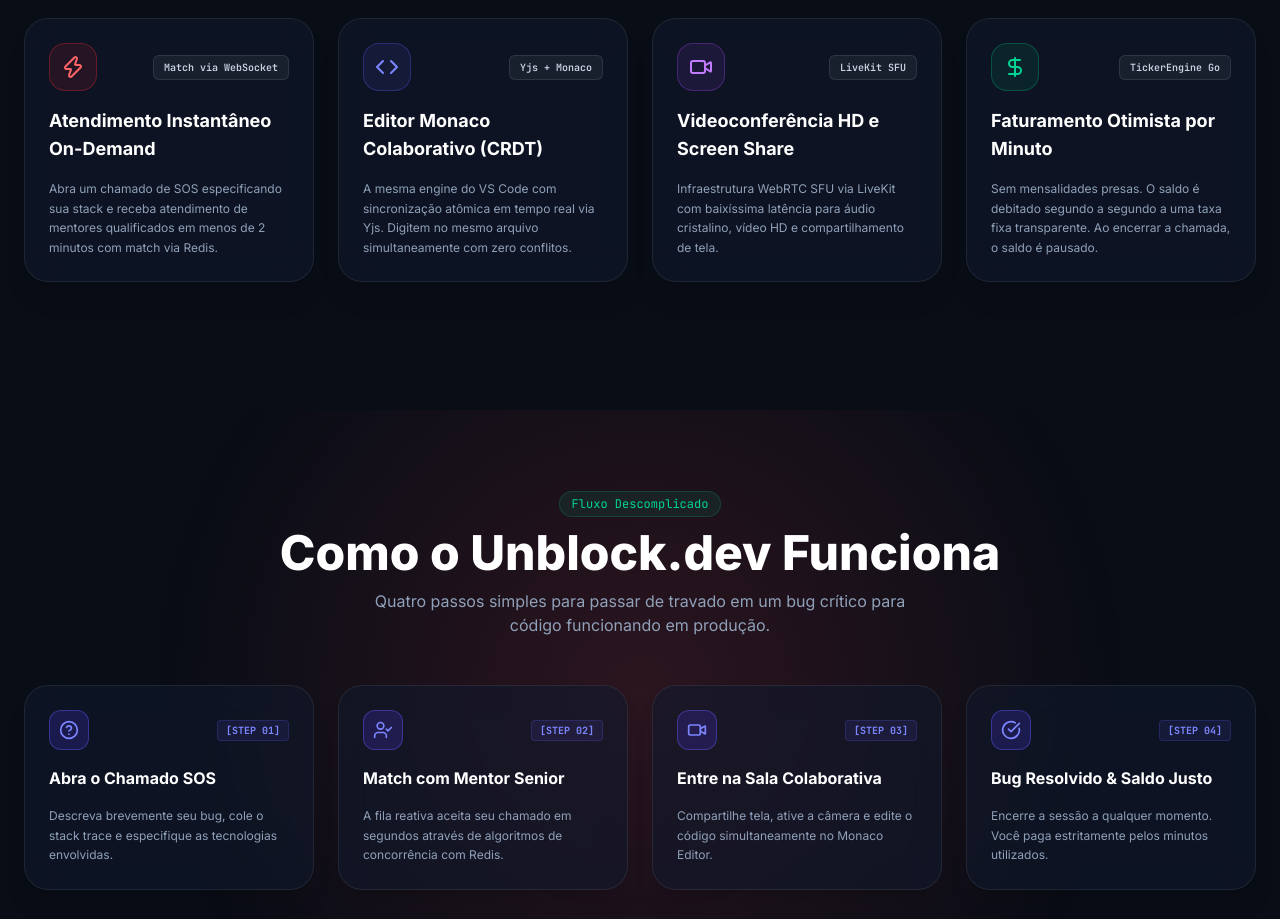
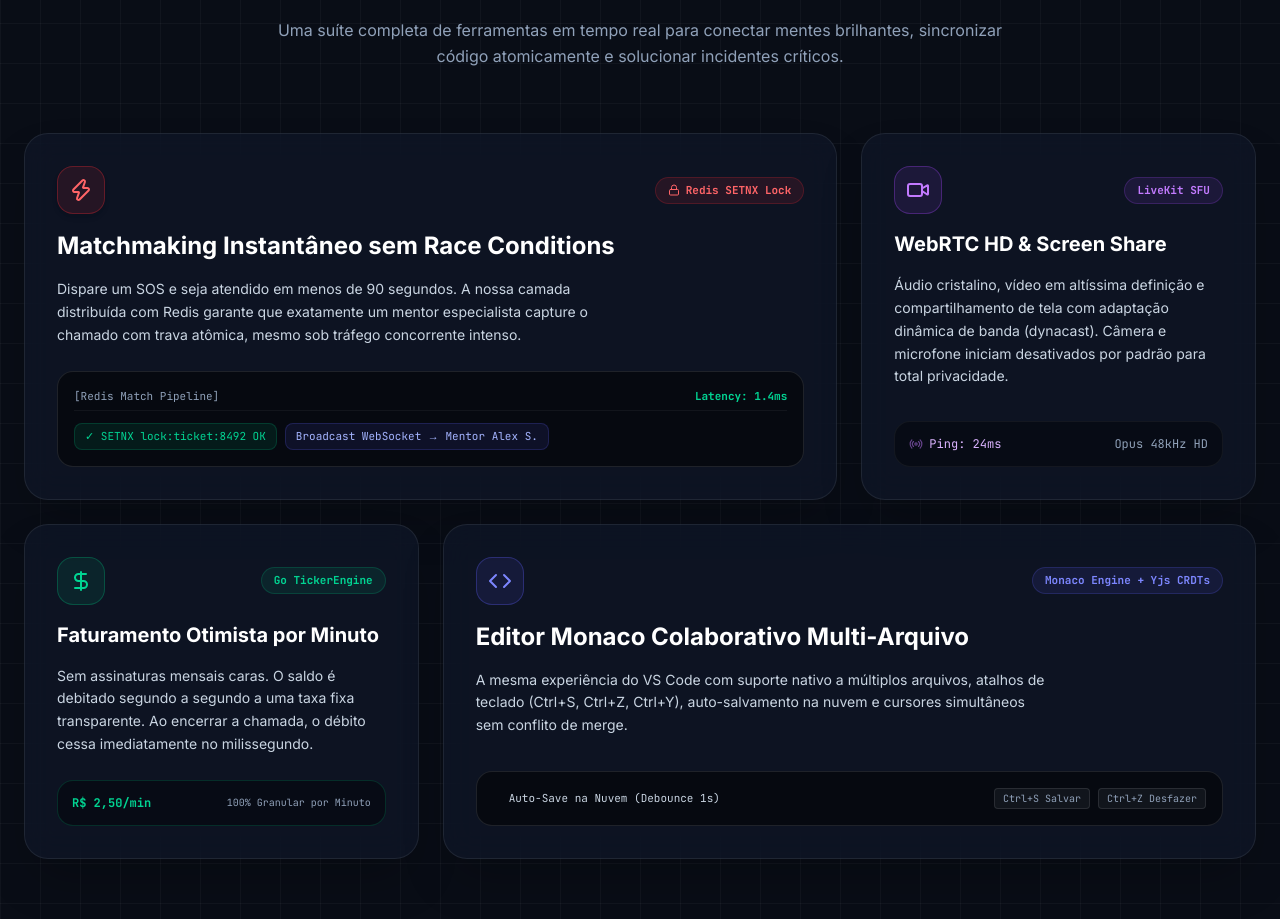
Before and after one commit to Otavio-Emanoel/unblock.dev, a Next.js app in the folder frontend/: page / in a window 1280 px wide. Shown: the part 1878-2797 px from the top of the page. Built offline with nearby package versions, Linux system fonts and the light colour scheme.

Commit message:
feat(frontend): upgrade FeaturesGrid into an asymmetrical Bento Grid with interactive system metrics

```diff
--- a/frontend/src/components/landing/FeaturesGrid.tsx
+++ b/frontend/src/components/landing/FeaturesGrid.tsx
@@ -1,79 +1,146 @@
-import { Zap, Code, Video, DollarSign } from "lucide-react";
+"use client";
 
-const FEATURES = [
-  {
-    icon: Zap,
-    title: "Atendimento Instantâneo On-Demand",
-    description: "Abra um chamado de SOS especificando sua stack e receba atendimento de mentores qualificados em menos de 2 minutos com match via Redis.",
-    badge: "Match via WebSocket",
-    color: "text-red-400 bg-red-500/10 border-red-500/30",
-  },
-  {
-    icon: Code,
-    title: "Editor Monaco Colaborativo (CRDT)",
-    description: "A mesma engine do VS Code com sincronização atômica em tempo real via Yjs. Digitem no mesmo arquivo simultaneamente com zero conflitos.",
-    badge: "Yjs + Monaco",
-    color: "text-indigo-400 bg-indigo-500/10 border-indigo-500/30",
-  },
-  {
-    icon: Video,
-    title: "Videoconferência HD e Screen Share",
-    description: "Infraestrutura WebRTC SFU via LiveKit com baixíssima latência para áudio cristalino, vídeo HD e compartilhamento de tela.",
-    badge: "LiveKit SFU",
-    color: "text-purple-400 bg-purple-500/10 border-purple-500/30",
-  },
-  {
-    icon: DollarSign,
-    title: "Faturamento Otimista por Minuto",
-    description: "Sem mensalidades presas. O saldo é debitado segundo a segundo a uma taxa fixa transparente. Ao encerrar a chamada, o saldo é pausado.",
-    badge: "TickerEngine Go",
-    color: "text-emerald-400 bg-emerald-500/10 border-emerald-500/30",
-  },
-];
+import { Zap, Code, Video, DollarSign, ShieldCheck, Lock, Activity, Cpu, Radio, Sparkles, Layers, ArrowRight } from "lucide-react";
+import { motion } from "framer-motion";
+import Link from "next/link";
 
 export function FeaturesGrid() {
   return (
-    <section id="funcionalidades" className="py-20 relative">
-      <div className="max-w-7xl mx-auto px-6 space-y-12">
-        <div className="text-center space-y-3">
-          <div className="inline-flex items-center gap-2 px-3 py-1 rounded-full text-xs font-mono bg-indigo-500/10 text-indigo-400 border border-indigo-500/20">
-            Arquitetura de Alta Performance
+    <section id="funcionalidades" className="py-24 relative bg-grid-pattern">
+      <div className="max-w-7xl mx-auto px-6 space-y-16">
+        {/* Section Header */}
+        <div className="text-center space-y-4 max-w-3xl mx-auto">
+          <div className="inline-flex items-center gap-2 px-3.5 py-1 rounded-full text-xs font-mono bg-indigo-500/10 text-indigo-400 border border-indigo-500/20">
+            <Cpu className="w-3.5 h-3.5" /> Arquitetura de Engenharia de Alta Performance
           </div>
-          <h2 className="text-3xl md:text-5xl font-extrabold text-white">
+          <h2 className="text-3xl sm:text-5xl font-extrabold text-white leading-tight">
             Engenharia Projetada para Resolução Rápida
           </h2>
-          <p className="text-slate-400 max-w-2xl mx-auto text-sm md:text-base">
-            Tudo o que você precisa para depurar erros de concorrência, problemas de infraestrutura ou bugs de código em uma única sala colaborativa.
+          <p className="text-slate-400 text-sm sm:text-base leading-relaxed">
+            Uma suíte completa de ferramentas em tempo real para conectar mentes brilhantes, sincronizar código atomicamente e solucionar incidentes críticos.
           </p>
         </div>
 
-        <div className="grid grid-cols-1 md:grid-cols-2 lg:grid-cols-4 gap-6">
-          {FEATURES.map((feat) => {
-            const Icon = feat.icon;
-            return (
-              <div
-                key={feat.title}
-                className="glass-card p-6 rounded-3xl border border-white/10 hover:border-indigo-500/40 transition duration-300 space-y-4 flex flex-col justify-between group shadow-xl hover:-translate-y-1"
-              >
+        {/* Asymmetrical Bento Grid */}
+        <div className="grid grid-cols-1 md:grid-cols-3 gap-6">
+          {/* Bento Card 1 (Span 2 cols): Redis Distributed Matchmaking */}
+          <div className="md:col-span-2 glass-card p-8 rounded-3xl border border-white/10 hover:border-indigo-500/40 transition duration-300 flex flex-col justify-between space-y-6 group shadow-2xl relative overflow-hidden bg-gradient-to-br from-slate-900/80 via-slate-900/40 to-indigo-950/20">
             <div className="space-y-4">
               <div className="flex items-center justify-between">
-                    <div className={`w-12 h-12 rounded-2xl flex items-center justify-center border ${feat.color}`}>
-                      <Icon className="w-6 h-6" />
+                <div className="w-12 h-12 rounded-2xl bg-red-500/10 border border-red-500/30 text-red-400 flex items-center justify-center shadow-md">
+                  <Zap className="w-6 h-6" />
                 </div>
-                    <span className="text-[10px] font-mono font-semibold px-2.5 py-1 rounded-md bg-white/5 border border-white/10 text-slate-300">
-                      {feat.badge}
+                <span className="text-[11px] font-mono font-bold px-3 py-1 rounded-full bg-red-500/10 text-red-400 border border-red-500/20 flex items-center gap-1.5">
+                  <Lock className="w-3 h-3" /> Redis SETNX Lock
                 </span>
               </div>
-                  <h3 className="text-lg font-bold text-white group-hover:text-indigo-300 transition">
-                    {feat.title}
+              <h3 className="text-2xl font-bold text-white group-hover:text-indigo-300 transition">
+                Matchmaking Instantâneo sem Race Conditions
               </h3>
-                  <p className="text-xs text-slate-400 leading-relaxed">
-                    {feat.description}
+              <p className="text-xs sm:text-sm text-slate-300 max-w-xl leading-relaxed">
+                Dispare um SOS e seja atendido em menos de 90 segundos. A nossa camada distribuída com Redis garante que exatamente um mentor especialista capture o chamado com trava atômica, mesmo sob tráfego concorrente intenso.
               </p>
             </div>
+
+            {/* Micro visualizer widget */}
+            <div className="p-4 rounded-2xl bg-black/50 border border-white/10 font-mono text-[11px] text-slate-300 space-y-2">
+              <div className="flex items-center justify-between text-slate-400 pb-1.5 border-b border-white/5">
+                <span>[Redis Match Pipeline]</span>
+                <span className="text-emerald-400 font-bold">Latency: 1.4ms</span>
               </div>
-            );
-          })}
+              <div className="flex flex-wrap gap-2 pt-1">
+                <span className="px-2.5 py-1 rounded-lg bg-emerald-500/10 border border-emerald-500/20 text-emerald-400 flex items-center gap-1">
+                  ✓ SETNX lock:ticket:8492 OK
+                </span>
+                <span className="px-2.5 py-1 rounded-lg bg-indigo-500/10 border border-indigo-500/20 text-indigo-300">
+                  Broadcast WebSocket → Mentor Alex S.
+                </span>
+              </div>
+            </div>
+          </div>
+
+          {/* Bento Card 2: LiveKit WebRTC 4K Media */}
+          <div className="glass-card p-8 rounded-3xl border border-white/10 hover:border-purple-500/40 transition duration-300 flex flex-col justify-between space-y-6 group shadow-2xl relative overflow-hidden bg-gradient-to-br from-slate-900/80 to-purple-950/20">
+            <div className="space-y-4">
+              <div className="flex items-center justify-between">
+                <div className="w-12 h-12 rounded-2xl bg-purple-500/10 border border-purple-500/30 text-purple-400 flex items-center justify-center">
+                  <Video className="w-6 h-6" />
+                </div>
+                <span className="text-[11px] font-mono font-bold px-3 py-1 rounded-full bg-purple-500/10 text-purple-400 border border-purple-500/20">
+                  LiveKit SFU
+                </span>
+              </div>
+              <h3 className="text-xl font-bold text-white group-hover:text-purple-300 transition">
+                WebRTC HD &amp; Screen Share
+              </h3>
+              <p className="text-xs sm:text-sm text-slate-300 leading-relaxed">
+                Áudio cristalino, vídeo em altíssima definição e compartilhamento de tela com adaptação dinâmica de banda (dynacast). Câmera e microfone iniciam desativados por padrão para total privacidade.
+              </p>
+            </div>
+
+            <div className="p-3.5 rounded-2xl bg-black/40 border border-white/5 flex items-center justify-between font-mono text-xs">
+              <span className="flex items-center gap-1.5 text-purple-300">
+                <Radio className="w-3.5 h-3.5 animate-pulse text-purple-400" /> Ping: 24ms
+              </span>
+              <span className="text-slate-400">Opus 48kHz HD</span>
+            </div>
+          </div>
+
+          {/* Bento Card 3: Go TickerEngine */}
+          <div className="glass-card p-8 rounded-3xl border border-white/10 hover:border-emerald-500/40 transition duration-300 flex flex-col justify-between space-y-6 group shadow-2xl relative overflow-hidden bg-gradient-to-br from-slate-900/80 to-emerald-950/20">
+            <div className="space-y-4">
+              <div className="flex items-center justify-between">
+                <div className="w-12 h-12 rounded-2xl bg-emerald-500/10 border border-emerald-500/30 text-emerald-400 flex items-center justify-center">
+                  <DollarSign className="w-6 h-6" />
+                </div>
+                <span className="text-[11px] font-mono font-bold px-3 py-1 rounded-full bg-emerald-500/10 text-emerald-400 border border-emerald-500/20">
+                  Go TickerEngine
+                </span>
+              </div>
+              <h3 className="text-xl font-bold text-white group-hover:text-emerald-300 transition">
+                Faturamento Otimista por Minuto
+              </h3>
+              <p className="text-xs sm:text-sm text-slate-300 leading-relaxed">
+                Sem assinaturas mensais caras. O saldo é debitado segundo a segundo a uma taxa fixa transparente. Ao encerrar a chamada, o débito cessa imediatamente no milissegundo.
+              </p>
+            </div>
+
+            <div className="p-3.5 rounded-2xl bg-black/40 border border-emerald-500/20 flex items-center justify-between font-mono text-xs">
+              <span className="text-emerald-400 font-bold">R$ 2,50/min</span>
+              <span className="text-slate-400 text-[10px]">100% Granular por Minuto</span>
+            </div>
+          </div>
+
+          {/* Bento Card 4 (Span 2 cols): Monaco + Yjs CRDTs */}
+          <div className="md:col-span-2 glass-card p-8 rounded-3xl border border-white/10 hover:border-indigo-500/40 transition duration-300 flex flex-col justify-between space-y-6 group shadow-2xl relative overflow-hidden bg-gradient-to-br from-slate-900/80 via-slate-900/40 to-indigo-950/20">
+            <div className="space-y-4">
+              <div className="flex items-center justify-between">
+                <div className="w-12 h-12 rounded-2xl bg-indigo-500/10 border border-indigo-500/30 text-indigo-400 flex items-center justify-center">
+                  <Code className="w-6 h-6" />
+                </div>
+                <span className="text-[11px] font-mono font-bold px-3 py-1 rounded-full bg-indigo-500/10 text-indigo-400 border border-indigo-500/20">
+                  Monaco Engine + Yjs CRDTs
+                </span>
+              </div>
+              <h3 className="text-2xl font-bold text-white group-hover:text-indigo-300 transition">
+                Editor Monaco Colaborativo Multi-Arquivo
+              </h3>
+              <p className="text-xs sm:text-sm text-slate-300 max-w-xl leading-relaxed">
+                A mesma experiência do VS Code com suporte nativo a múltiplos arquivos, atalhos de teclado (Ctrl+S, Ctrl+Z, Ctrl+Y), auto-salvamento na nuvem e cursores simultâneos sem conflito de merge.
+              </p>
+            </div>
+
+            <div className="p-4 rounded-2xl bg-black/50 border border-white/10 font-mono text-[11px] text-slate-300 flex flex-wrap items-center justify-between gap-3">
+              <div className="flex items-center gap-2">
+                <span className="w-2 h-2 rounded-full bg-emerald-400 animate-ping" />
+                <span>Auto-Save na Nuvem (Debounce 1s)</span>
+              </div>
+              <div className="flex items-center gap-2 text-slate-400 text-[10px]">
+                <span className="bg-white/5 px-2 py-0.5 rounded border border-white/10">Ctrl+S Salvar</span>
+                <span className="bg-white/5 px-2 py-0.5 rounded border border-white/10">Ctrl+Z Desfazer</span>
+              </div>
+            </div>
+          </div>
         </div>
       </div>
     </section>
```
Lines whose indentation alone changed are shown as unchanged.
